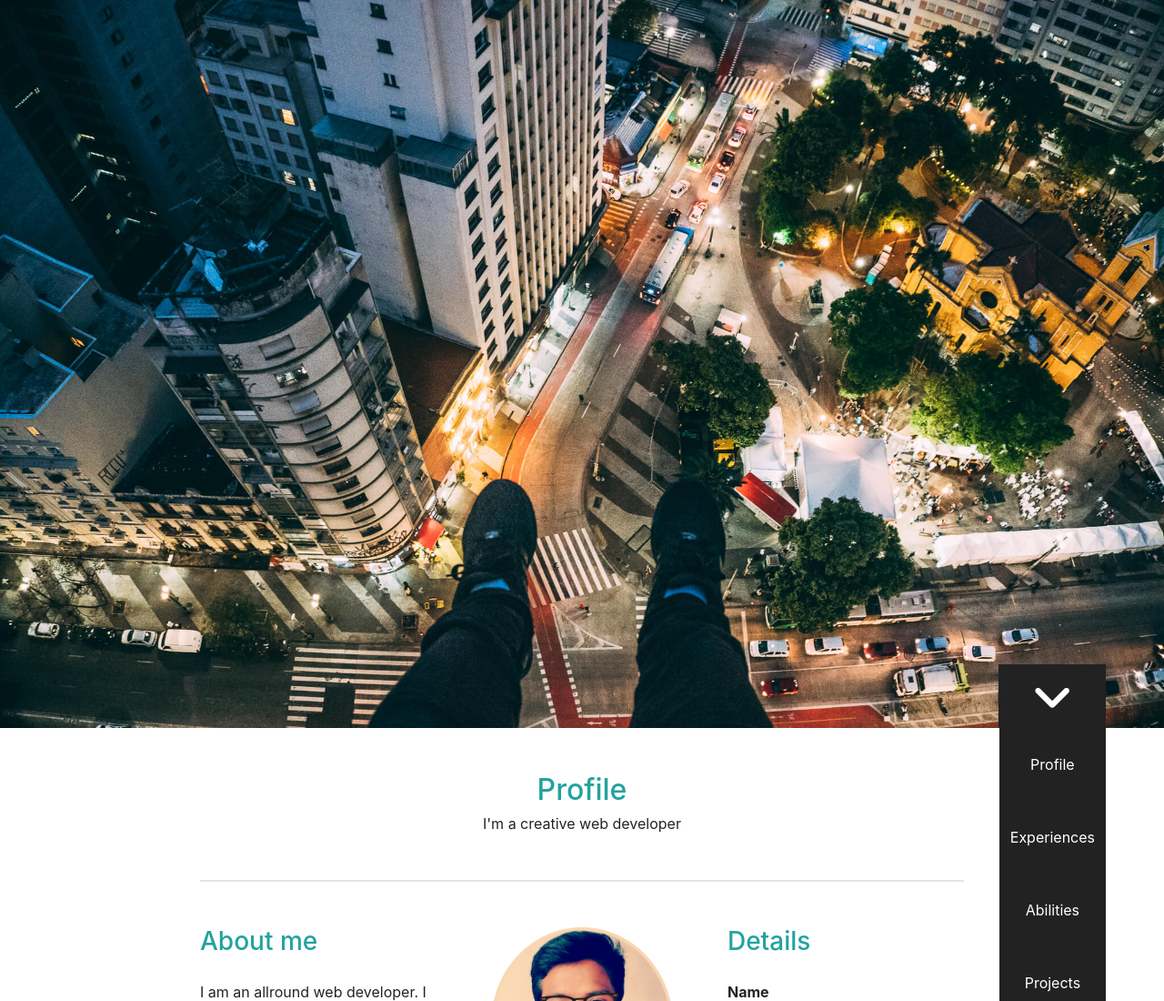
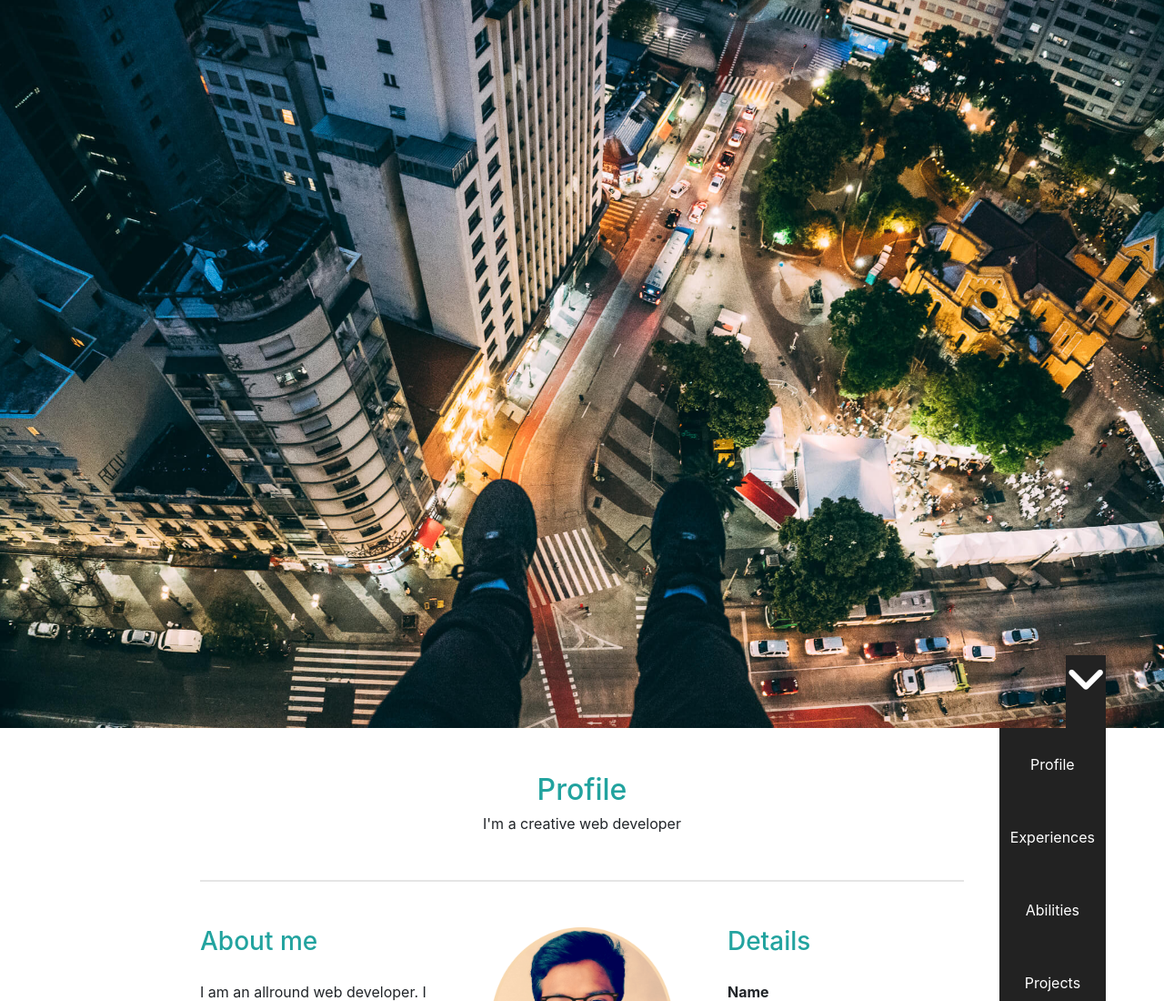
Before and after one commit to Santoshge-Reddy/Santosh, a plain HTML site: page index.html in a window 1280 px wide. Shown: the top 1100 px of the page at 91% size. Drawn offline with nearby package versions, Linux system fonts and the light colour scheme.

Commit message:
Update style.css

```diff
--- a/stylesheets/style.css
+++ b/stylesheets/style.css
@@ -26,12 +26,14 @@ body, html {
   bottom: 0px;
   right: 5%;
   position: absolute;
+  min-height:80px;
+  min-weidth:107px;
 }
 
 #button i{
   color: white;
   font-size: 50px;
-  padding: 10px 37px;
+/*   padding: 10px 37px; */
   display: block;
   /*animation: myframes 2s ease-in-out 0s infinite;*/
 }
```
